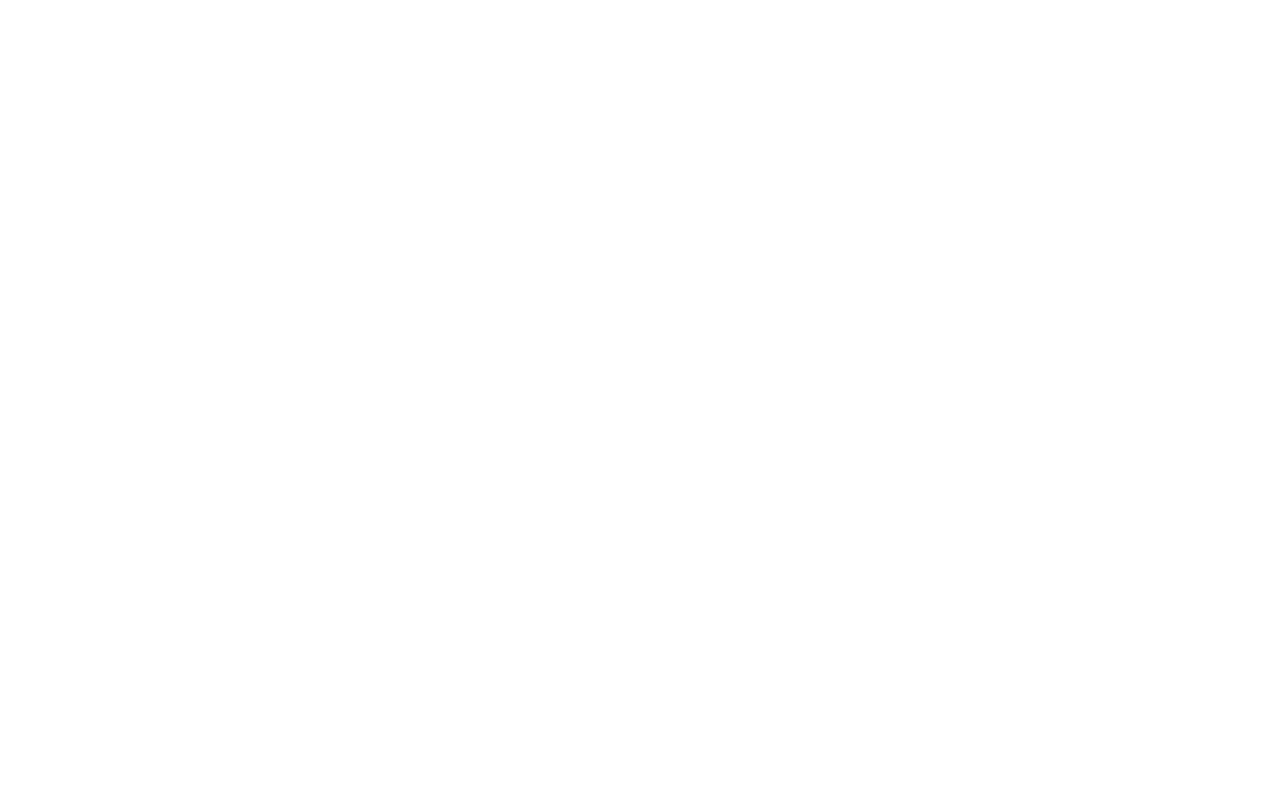
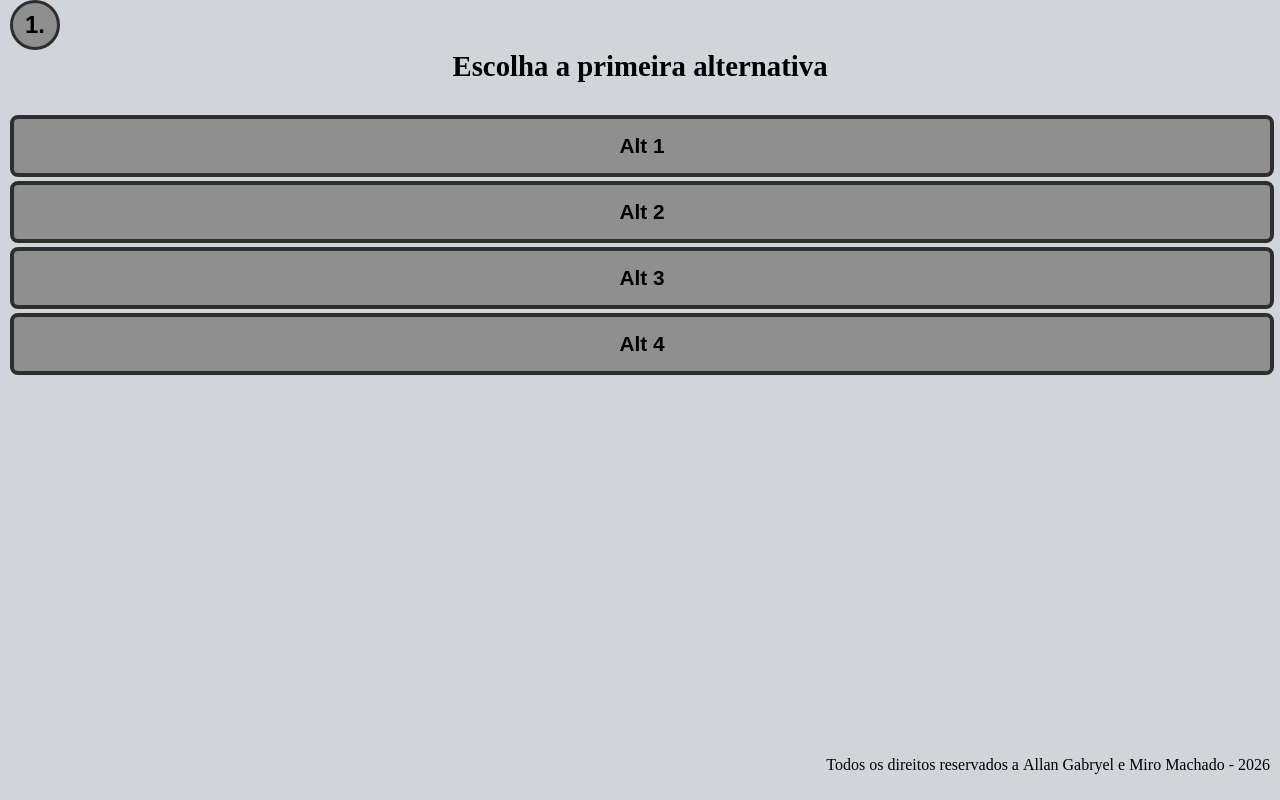
Before and after one commit to Allan-GX/Projeto-1-Introducao-a-adiministracao, a React app in the folder app/: page / in a window 1280 px wide. Built offline with nearby package versions, Linux system fonts and the light colour scheme; the HTML template or start-up script is replaced by a standard one.

Commit message:
Commit 0.1.0: Feito modelo de perguntas, customização básica e parte de funcionalidades essenciais

```diff
--- a/app/src/App.css
+++ b/app/src/App.css
@@ -0,0 +1,99 @@
+body{
+    background-color: #D1D5DB;
+}
+
+.quiz-container {
+    display: flex;
+    flex-direction: column;
+    align-items: center;
+    justify-content: center;
+    position: relative;
+    max-width: 600px;
+    margin: 40px auto;
+    padding: 20px;
+    font-family: sans-serif;
+}
+
+.numero-questao {
+    position: absolute;
+    top: 0;
+    left: 10px;
+    width: 50px;
+    height: 50px;
+    border-radius: 50%;
+    border: 3px solid #2e2e2e;
+    background-color: #8f8f8f;
+    color: #000;
+    font-size: 1.5rem;
+    font-weight: bold;
+    cursor: pointer;
+    display: flex;
+    align-items: center;
+    justify-content: center;
+    padding: 0;
+    outline: none;
+    transition: transform 0.1s ease;
+}
+
+.enunciado {
+    font-size: 1.8rem;
+    font-weight: bold;
+    text-align: center;
+    margin-top: 50px;
+    margin-bottom: 30px;
+}
+
+.grid-alternativas {
+    display: grid;
+    grid-template-columns: 1fr 1fr;
+    gap: 15px;
+    width: 100%;
+    max-width: 500px;
+    margin: 0 auto;
+}
+
+.text-button {
+    background-color:#8f8f8f;
+    color:#000000;
+    border: 4px solid #2e2e2e;
+    border-radius: 8px;
+    padding: 15px 10px;
+    margin: 2px;
+    font-size: 1.3rem;
+    font-weight: bold;
+    cursor: pointer;
+    text-align: center;
+    width: 100% !important;
+    box-sizing: border-box;
+}
+
+.text-button:hover {
+    filter: brightness(1.1);
+}
+
+.text-button:active {
+    transform: scale(0.95);
+}
+
+.secret-button {
+    background: none;
+    border: none;
+    padding: 0;
+    margin: 0;
+    font: inherit;
+    color: inherit;
+    cursor: pointer;
+    outline: inherit;
+    text-align: left;
+    box-shadow: none;
+    appearance: none;
+    -webkit-appearance: none;
+}
+
+.rodape{
+    position: absolute;
+    bottom: 0;         /* Cola ao fundo da tela */
+    right: 0;          /* Cola à direita (muda para 'left: 0' se quiseres à esquerda) */
+    margin: 0;
+    padding: 10px;
+}
--- a/app/src/App.jsx
+++ b/app/src/App.jsx
@@ -1,14 +1,20 @@
 import { useState } from 'react'
 import './App.css'
+import CreditoComponent from './components/CreditoComponent'
+import PerguntasComponent from './components/PerguntasComponent'
 
 function App() {
 
   return (
     <>
-      <section id="">
+      <section>
+        <PerguntasComponent></PerguntasComponent>
+        <CreditoComponent></CreditoComponent>
+      </section>
 
+      <section>
       </section>
-    </>
+      </>
   )
 }
 
--- /dev/null
+++ b/app/src/components/BotaoCorreto.jsx
@@ -0,0 +1,33 @@
+function BotaoCorreto({pergunta, Responder}){
+
+    const respostasCorretas = {
+        1: "1",
+        2: "3"
+    }
+
+    function handleEscolha(opcao) {
+        const AltCorreta = String(opcao) === String(respostasCorretas[pergunta]);
+        Responder(AltCorreta);
+    }
+
+    switch(pergunta){
+        case 1:
+            return<div className=".grid-alternativas">
+                <button className="text-button" onClick={() => handleEscolha("1")}>Alt 1</button>
+                <button className="text-button" onClick={() => handleEscolha("2")}>Alt 2</button>
+                <button className="text-button" onClick={() => handleEscolha("3")}>Alt 3</button>
+                <button className="text-button" onClick={() => handleEscolha("4")}>Alt 4</button>
+            </div>
+        case 2:
+            return<div className=".grid-alternativas">
+                <button className="text-button"onClick={() => handleEscolha("1")}>Resposta Correta</button>
+                <button className="text-button"onClick={() => handleEscolha("2")}>Me escolhe</button>
+                <button className="text-button"onClick={() => handleEscolha("3")}>Sou a terceira</button>
+                <button className="text-button"onClick={() => handleEscolha("4")}>é a de cima</button>
+            </div>
+        default:
+            return <div>Fim das perguntas!</div>;
+    }
+}
+
+export default BotaoCorreto
--- /dev/null
+++ b/app/src/components/CreditoComponent.jsx
@@ -0,0 +1,23 @@
+
+
+function CreditoComponent(){
+
+    function handleSubmit(e){
+        e.preventDefault();
+        console.log("Funciona?")
+    }
+
+    return <div className="rodape">
+        <p>
+            <button className="secret-button" onClick={handleSubmit}>Todos</button>
+            {" "}os direitos reservados a{" "}
+            <button className="secret-button" onClick={handleSubmit}>Allan Gabryel</button>
+            {" "}e{" "}
+            <button className="secret-button" onClick={handleSubmit}>Miro Machado</button>
+            {" "}-{" "}
+            <button className="secret-button" onClick={handleSubmit}>2026</button>
+            </p>
+    </div>
+}
+
+export default CreditoComponent
--- /dev/null
+++ b/app/src/components/PerguntasComponent.jsx
@@ -0,0 +1,49 @@
+import { useState } from "react"
+import BotaoCorreto from "./BotaoCorreto";
+
+function PerguntasComponent(){
+
+    const [pergunta,setPergunta] = useState(1)
+    const [resposta,setResposta] = useState(null)
+    const enunciados = {
+        1: "Escolha a primeira alternativa",
+        2: "Essa é a terceira"
+    }
+
+    function handleResposta(Altcorreta) {
+        if (Altcorreta) {
+/*             setResposta("certo") */
+            console.log("correto")
+            setPergunta((prevPergunta) => prevPergunta + 1);
+        } else {
+/*             setResposta("errado") */
+            console.log("incorreto")
+            setPergunta(1)
+        }
+    }
+    switch(pergunta){
+        case 1:
+            return <div className="quiz-conteiner">
+        <button type="button" className="numero-questao">{pergunta}.</button>
+        <h2 className= "enunciado"> Escolha a primeira alternativa </h2>
+        <BotaoCorreto pergunta={pergunta} Responder= {handleResposta}></BotaoCorreto>
+    </div>
+
+        case 2:
+            return <div className="quiz-conteiner">
+        <button type="button" className="numero-questao">{pergunta}.</button>
+        <h2 className= "enunciado"> Clica na terceira </h2>
+        <BotaoCorreto pergunta={pergunta} Responder= {handleResposta}></BotaoCorreto>
+    </div>
+
+        default:
+            return <div className="quiz-container">
+                    <h2>Fim do Quiz!</h2>
+                    <button type="button" className="text-button" onClick={() => setPergunta(1)}>
+                        Reiniciar
+                    </button>
+                </div>
+    }
+}
+
+export default PerguntasComponent
```
